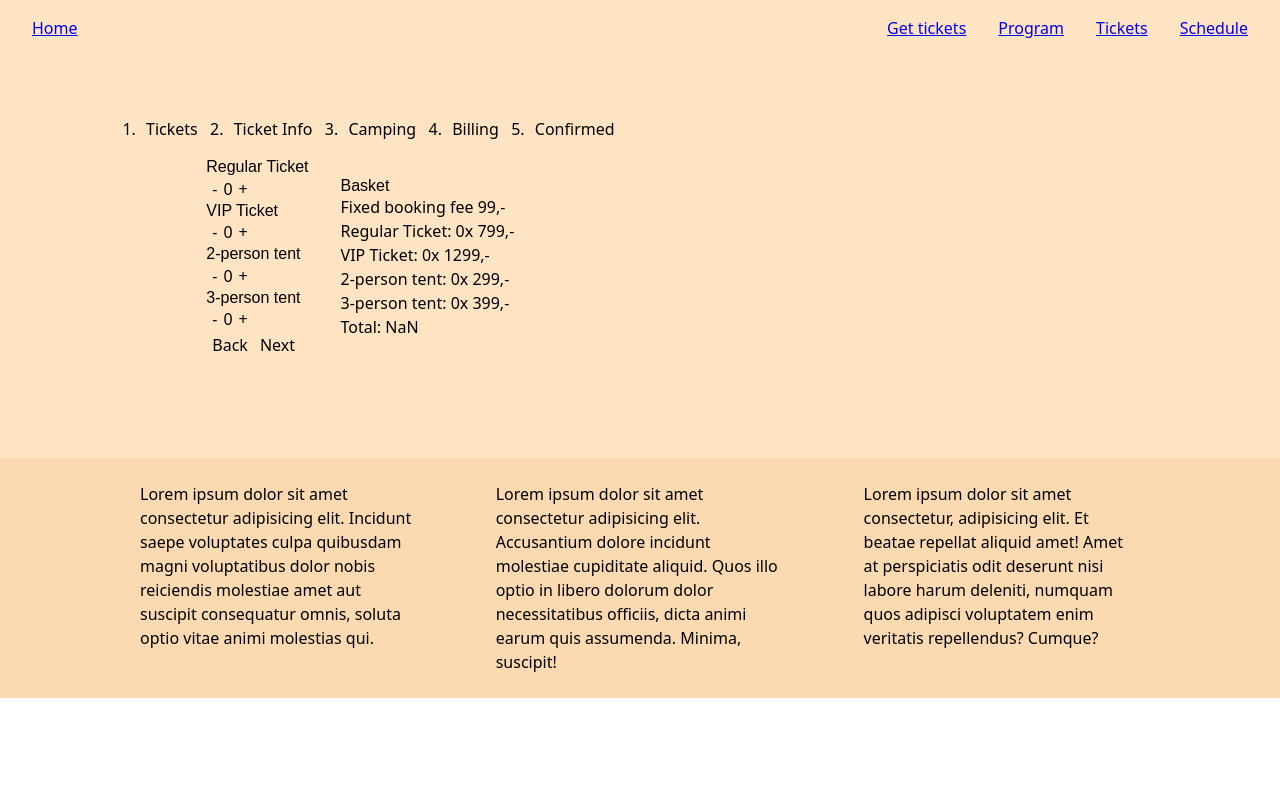
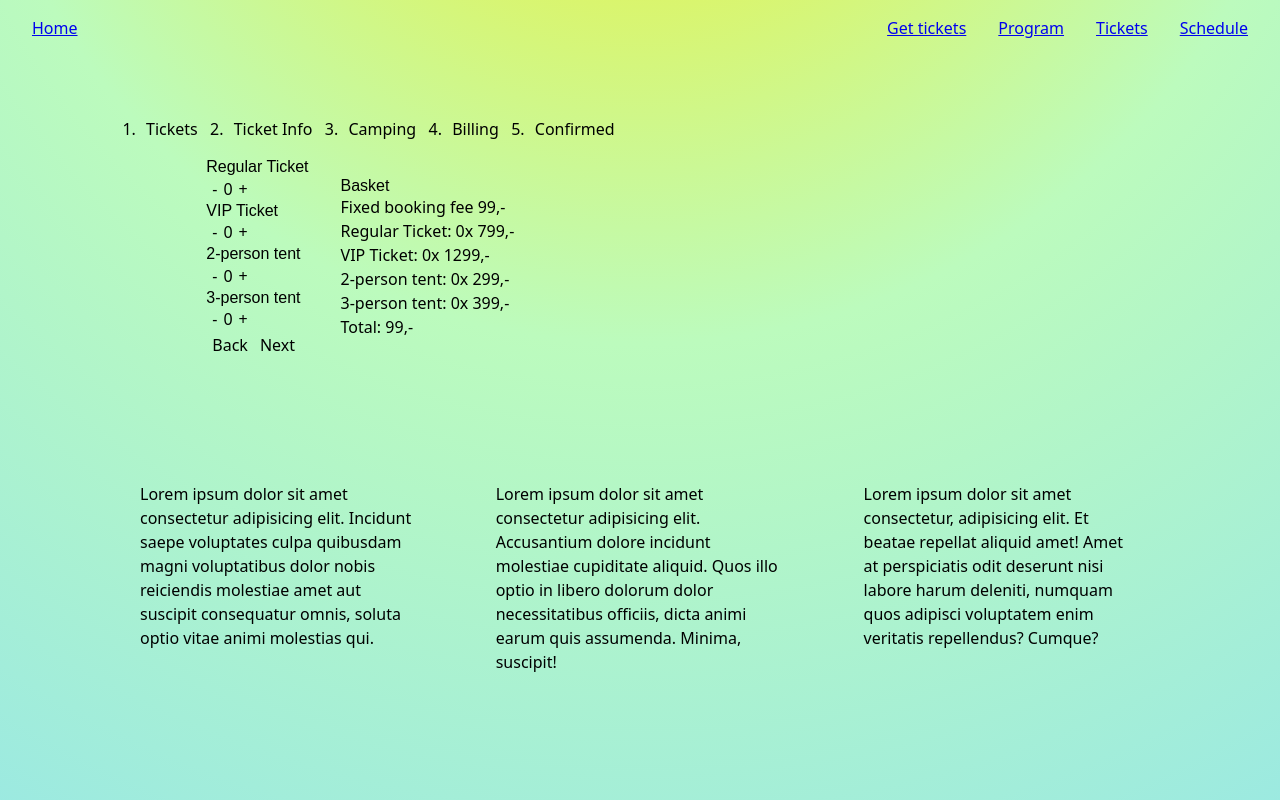
Before and after one commit to emmalarsen1/sunsetsound-exam, a Next.js app: page /booking in a window 1280 px wide. Built offline with nearby package versions, Linux system fonts and the light colour scheme; no server answers; a web font is replaced by a local one.

Commit message:
fee amount og background virker

```diff
--- a/src/app/booking/page.jsx
+++ b/src/app/booking/page.jsx
@@ -85,7 +85,7 @@ function Booking() {
           <p>VIP Ticket: {ticketChoice.vip}x 1299,-</p>
           <p>2-person tent: {gearChoice.twotent}x 299,-</p>
           <p>3-person tent: {gearChoice.threetent}x 399,-</p>
-          <p>Total: {fee.amount * +ticketChoice.regular * 799 + ticketChoice.vip * 1299 + gearChoice.twotent * 299 + gearChoice.threetent * 399}</p>
+          <p>Total: {fee[0].amount * fee[0].price + ticketChoice.regular * 799 + ticketChoice.vip * 1299 + gearChoice.twotent * 299 + gearChoice.threetent * 399},-</p>
         </section>
       </div>
     </div>
--- a/src/app/styles/globals.css
+++ b/src/app/styles/globals.css
@@ -1,10 +1,8 @@
 main {
-  background-color: bisque;
   padding: 100px;
 }
 
 footer {
-  background-color: rgb(251, 218, 177);
 }
 
 h1,
@@ -20,3 +18,25 @@ h3 {
 input {
   border: 1px black solid;
 }
+
+body {
+  margin: 0;
+  /* display: flex;
+  justify-content: center;
+  align-items: flex-start; */
+  background: radial-gradient(circle at center top, #f7ef1f, #bcfbbd, #99e8e4, #99e8e4);
+  animation: moveGradient 15s ease-in-out infinite;
+  background-size: 200% 200%;
+}
+
+@keyframes moveGradient {
+  0% {
+    background-position: 50% 0%;
+  }
+  50% {
+    background-position: 50% 50%;
+  }
+  100% {
+    background-position: 50% 0%;
+  }
+}
```
